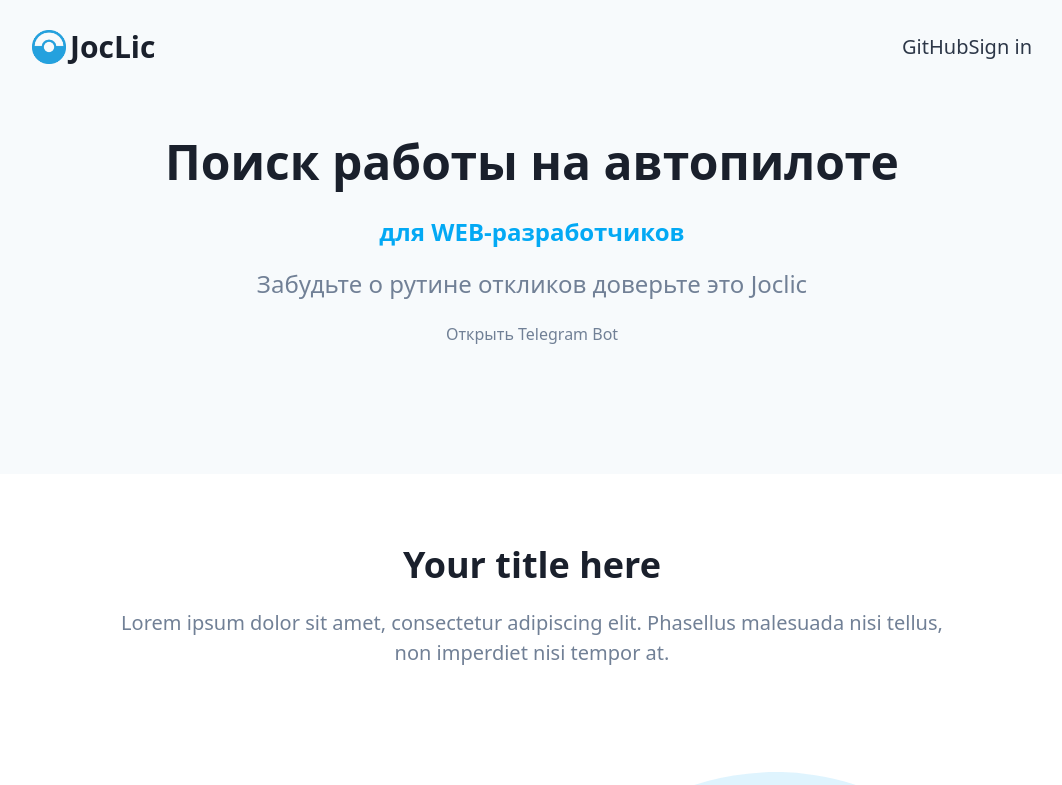
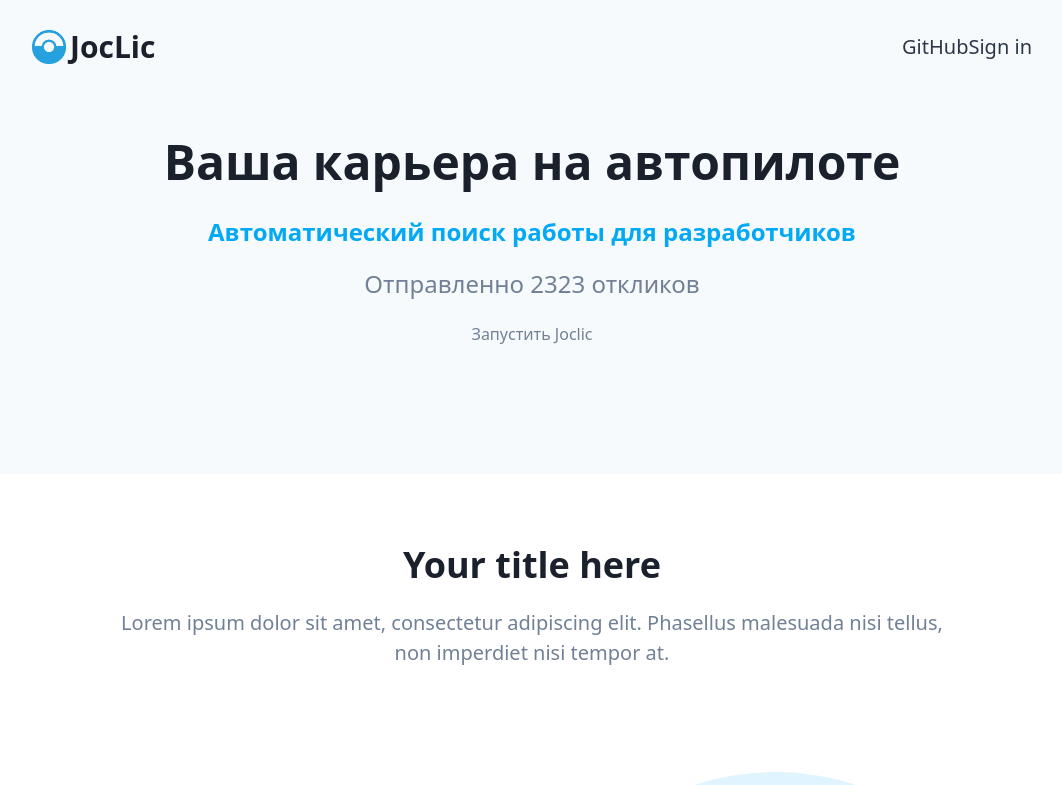
Before and after one commit to litury/joclic-MERN-app, a Next.js app: page / in a window 1280 px wide. Shown: the top 785 px of the page, without its empty margins (108-1170 px from the left). Built offline with nearby package versions, Linux system fonts and the light colour scheme.

Commit message:
✨ feat(styles): added fade-in animation to global CSS

```diff
--- a/src/templates/Hero.tsx
+++ b/src/templates/Hero.tsx
@@ -6,6 +6,7 @@ import { HeroOneButton } from '../hero/HeroOneButton';
 import { Section } from '../layout/Section';
 import { NavbarTwoColumns } from '../navigation/NavbarTwoColumns';
 import { Logo } from './Logo';
+
 
 const Hero = () => (
     <Background color="bg-gray-100">
@@ -23,13 +24,16 @@ const Hero = () => (
         </Section>
 
         <Section yPadding="pt-8 pb-32">
+            <div>
+                {/* Здесь можно добавить дополнительный контент или компоненты */}
+            </div>
             <HeroOneButton
-        title={<>{'Поиск работы на автопилоте \n'}</>}
-        subtitle="для WEB-разработчиков"
-        description="Забудьте о рутине откликов доверьте это Joclic"
+                title={<>{'Ваша карьера на автопилоте'}</>}
+                subtitle="Автоматический поиск работы для разработчиков"
+                description="Отправленно 2323 откликов"
                 button={
                     <Link href="https://t.me/Joclic_bot">
-            <Button xl>Открыть Telegram Bot</Button>
+                        <Button xl>Запустить Joclic</Button>
                     </Link>
                 }
             />
```
Lines whose indentation alone changed are shown as unchanged.
